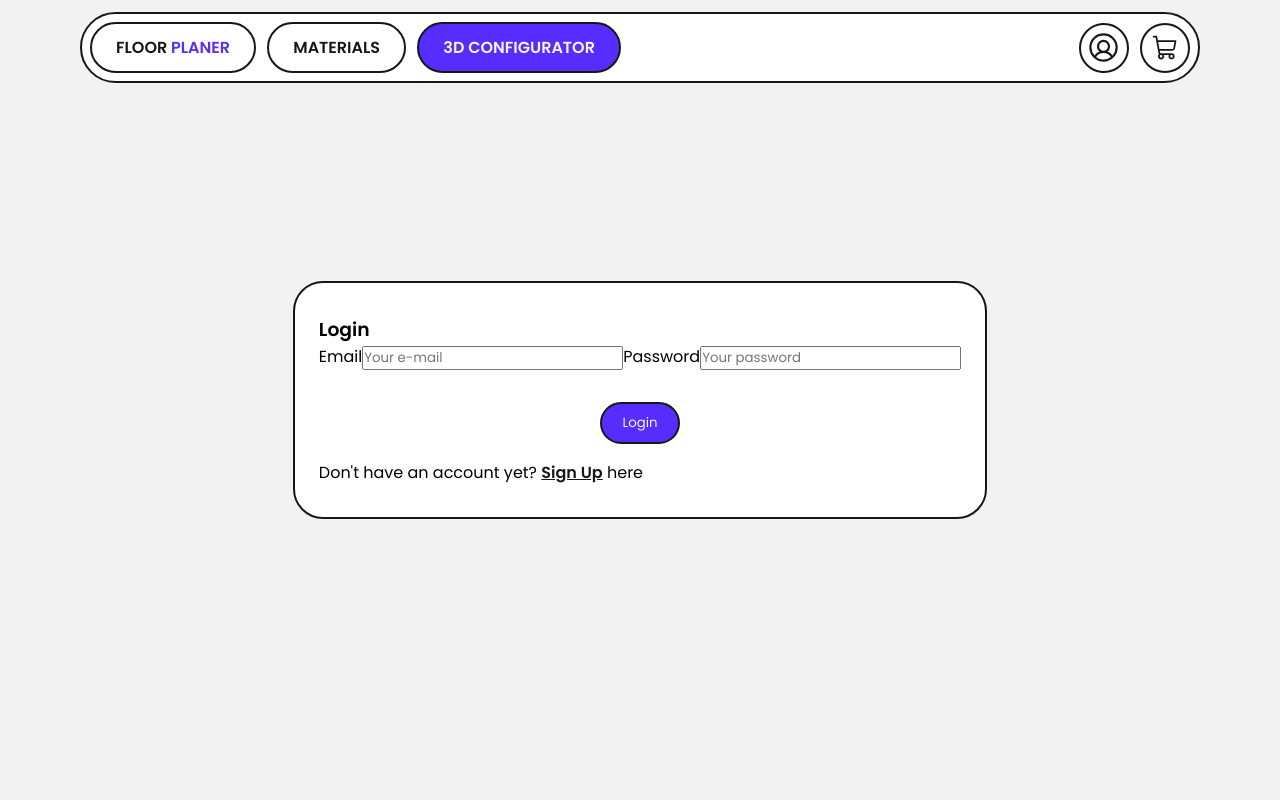
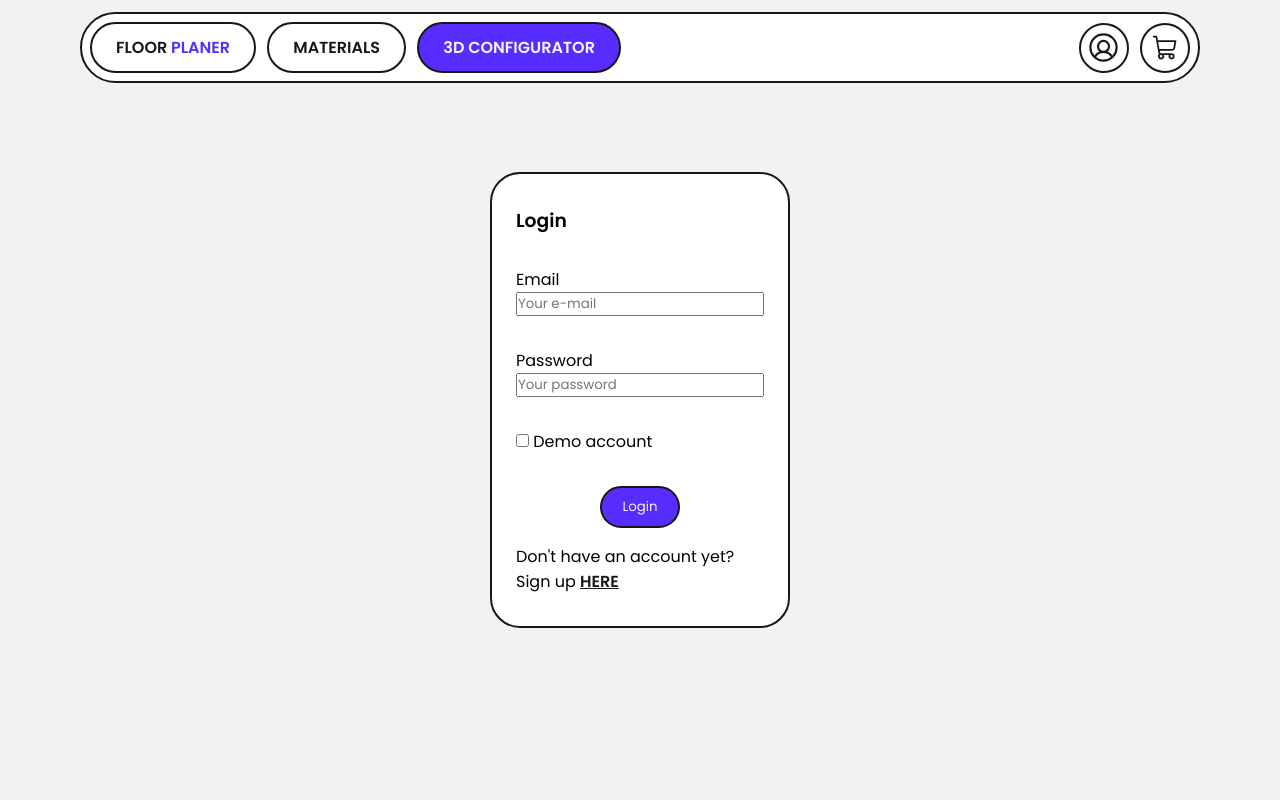
Before and after one commit to 5thAttemptCode/FloorPlaner-MERN_R3F_Docker, a React (Vite) app in the folder frontend/: page /login in a window 1280 px wide. Shown: the top 800 px of the page. Built offline with nearby package versions, Linux system fonts and the light colour scheme; no server answers.

Commit message:
Add files via upload

```diff
--- a/frontend/src/pages/user/Login.jsx
+++ b/frontend/src/pages/user/Login.jsx
@@ -8,12 +8,14 @@ import H3 from '../../components/subHeaderH3'
 
 export default function Login() {
 
-    const navigate = useNavigate()
+  const navigate = useNavigate()
 
-    const [ data, setData ] = useState({
-      email: "",
-      password: ""
-    })
+  const [ data, setData ] = useState({
+    email: "",
+    password: ""
+  })
+
+  const [ isChecked, setChecked ] = useState(false)
 
   const loginUser = async (e) => {
     e.preventDefault()
@@ -34,6 +36,15 @@ export default function Login() {
     }
   }
 
+  const handleCheckboxChange = e => {
+    setChecked(e.target.checked)
+    if (e.target.checked) {
+      setData({ email: "mailhenry@mail.com", password: "mailHenry" })
+    } else {
+      setData({ email: "", password: "" })
+    }
+  }
+
   return (
     <section className='user-form'>
       <form onSubmit={loginUser}>
@@ -42,8 +53,11 @@ export default function Login() {
         <input type="email" placeholder='Your e-mail' value={data.email} onChange={(e) => setData({ ...data, email: e.target.value})} />
         <label>Password</label>
         <input type="password" placeholder='Your password' value={data.password} onChange={(e) => setData({ ...data, password: e.target.value})} />
+        <label>
+          <input type="checkbox" checked={isChecked} onChange={handleCheckboxChange} /> <span>Demo account</span>
+        </label>
         <button type='submit'>Login</button>
-        <p>Don't have an account yet? <Link to="/register">Sign Up</Link> here</p>
+        <p>Don't have an account yet? Sign up <Link to="/register">HERE</Link></p>
       </form>
     </section>
   )
--- a/frontend/src/pages/user/Register.jsx
+++ b/frontend/src/pages/user/Register.jsx
@@ -2,7 +2,7 @@ import React, { useState } from 'react'
 import './style.css'
 import axios from 'axios'
 import { toast } from 'react-hot-toast'
-import { useNavigate } from 'react-router-dom'
+import { Link, useNavigate } from 'react-router-dom'
 import H3 from '../../components/subHeaderH3'
 
 
@@ -43,6 +43,7 @@ export default function Register() {
         <label>Password</label>
         <input type="password" placeholder='Your password' value={data.password} onChange={(e) => setData({ ...data, password: e.target.value})} />
         <button type='submit'>Submit</button>
+        <p>Already have an account? Login <Link to="/login">HERE</Link></p>
       </form>
     </section>
   )
--- a/frontend/src/pages/user/style.css
+++ b/frontend/src/pages/user/style.css
@@ -4,6 +4,10 @@
     align-items: center;
 
     form{
+        display: flex;
+        flex-direction: column;
+        min-height: 400px;
+        width: 300px;
         border: 2px solid var(--darkColor);
         border-radius: var(--borderRadiusOne);
         background: var(--white);
```
